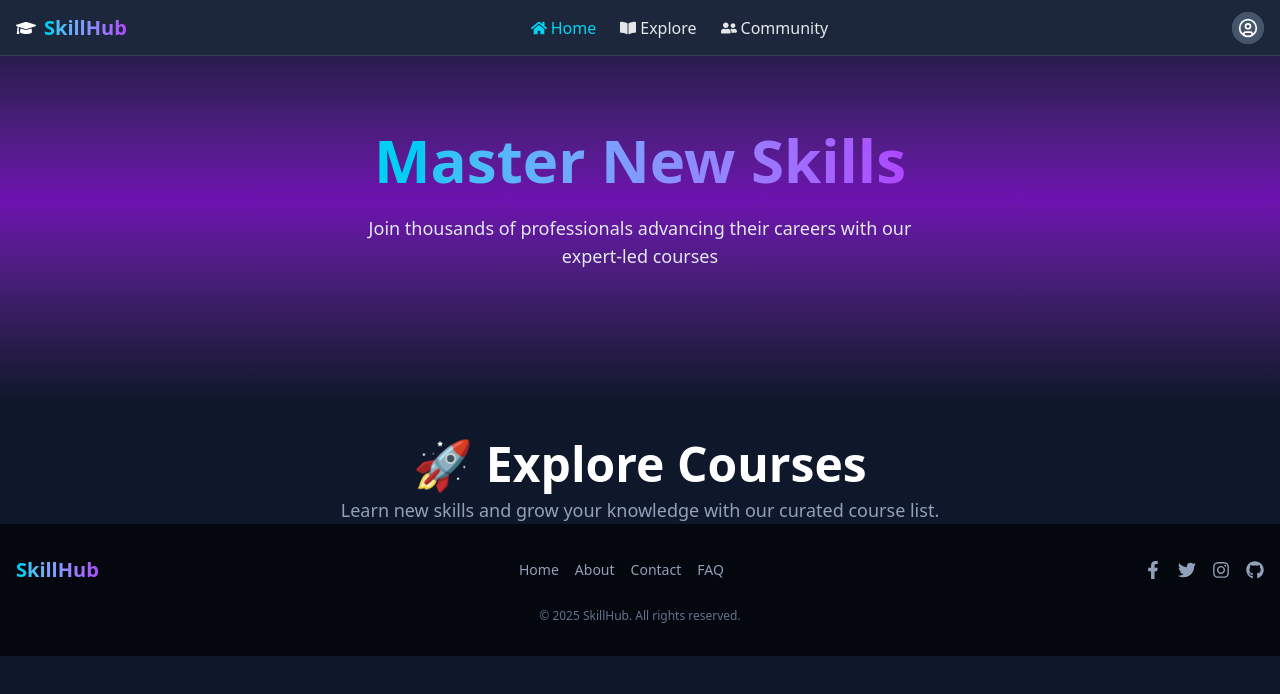
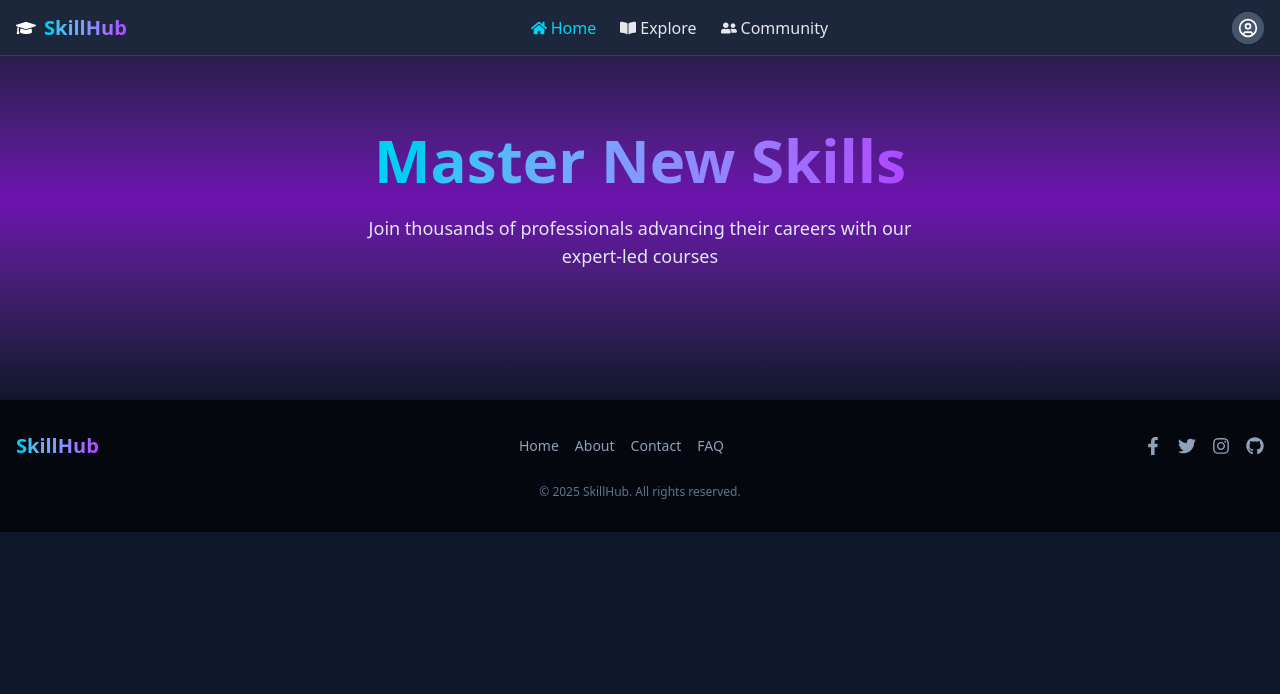
Before and after one commit to SBeeeee/LMS-Assesment-, a Next.js app in the folder frontend/: page / in a window 1280 px wide. Shown: the top 694 px of the page. Built offline with nearby package versions, Linux system fonts and the light colour scheme; no server answers.

Commit message:
added minor bugs in the frontend

```diff
--- a/frontend/src/app/dashboard/page.js
+++ b/frontend/src/app/dashboard/page.js
@@ -4,6 +4,7 @@ import { useDispatch, useSelector } from "react-redux";
 import { checkAuth } from "@/utils/checkAuth";
 import PrivateRoute from "@/utils/Private";
 import CourseSwitcher from "@/components/CourseSwitcher";
+import Heading from "@/components/Heading";
 
 export default function DashboardPage() {
   const dispatch = useDispatch();
@@ -34,6 +35,7 @@ console.log(user)
         ) : (
           <p>Loading user details...</p>
         )}
+         <Heading/>
         <CourseSwitcher/>
       </div>
     </PrivateRoute>
--- a/frontend/src/app/page.js
+++ b/frontend/src/app/page.js
@@ -12,7 +12,7 @@ function page() {
   return (
     <div>
       <Hero/>
-      <Heading/>
+
     </div>
   )
 }
```
